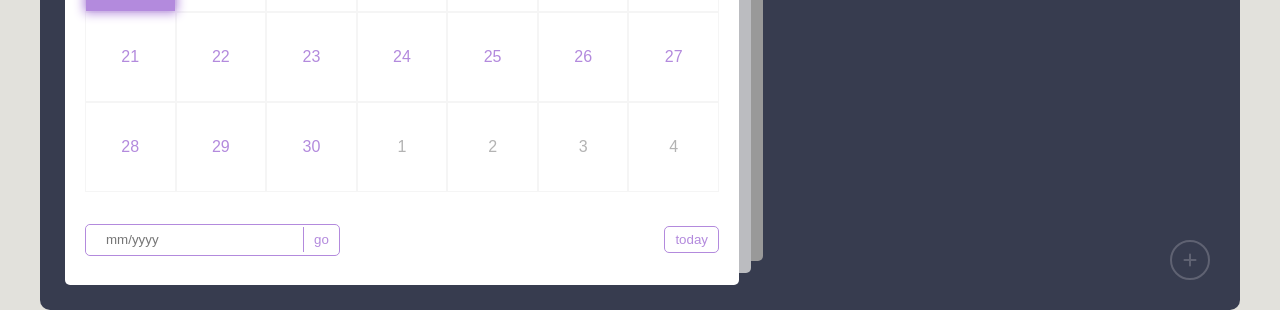
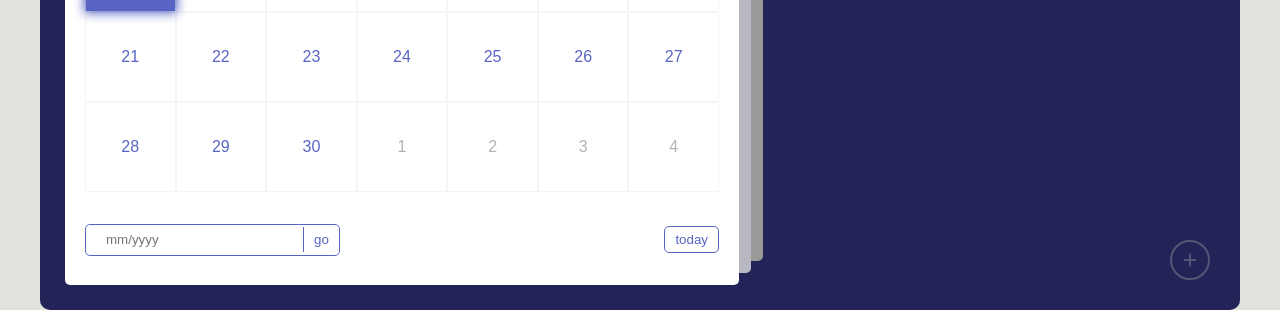
Before and after one commit to saucysam4/Hackathon, a plain HTML site: page index.html in a window 1280 px wide. Shown: the part 540-850 px from the top of the page. Drawn offline with Linux system fonts and the light colour scheme.

Commit message:
New Colors

```diff
--- a/index.css
+++ b/index.css
@@ -1,5 +1,5 @@
 :root{
-    --primary-clr: #b38add;
+    --primary-clr: #5864c4;
   }
   *{
     margin: 0;
@@ -23,7 +23,7 @@ body{
     color: #fff;
     display: flex;
     border-radius: 10px;
-    background-color: #373c4f;
+    background-color: #232358;
   }
   .left{
     width: 60%;
@@ -261,7 +261,7 @@ body{
     padding-left: 50px;
     color: #fff;
     cursor: pointer;
-    background: linear-gradient(90deg , #3f4458 , transparent);
+    background: linear-gradient(90deg , #5864c4 , transparent);
   }
   .events .event:nth-child(even) {
     background: transparent;
@@ -342,7 +342,7 @@ body{
     align-items: center;
     justify-content: space-between;
     padding: 0 20px;
-    color: #373c4f;
+    color:  #232358;
     border-bottom: 1px solid #f5f5f5;
   }
   .add-event-header .close {
@@ -381,7 +381,7 @@ body{
     padding: 0 10px;
     font-size: 1rem;
     font-weight: 400;
-    color: #373c4f;
+    color:  #232358;
   }
   .add-event-body .add-event-input input::placeholder {
     color: #a5a5a5;
```
Lines whose indentation alone changed are shown as unchanged.
